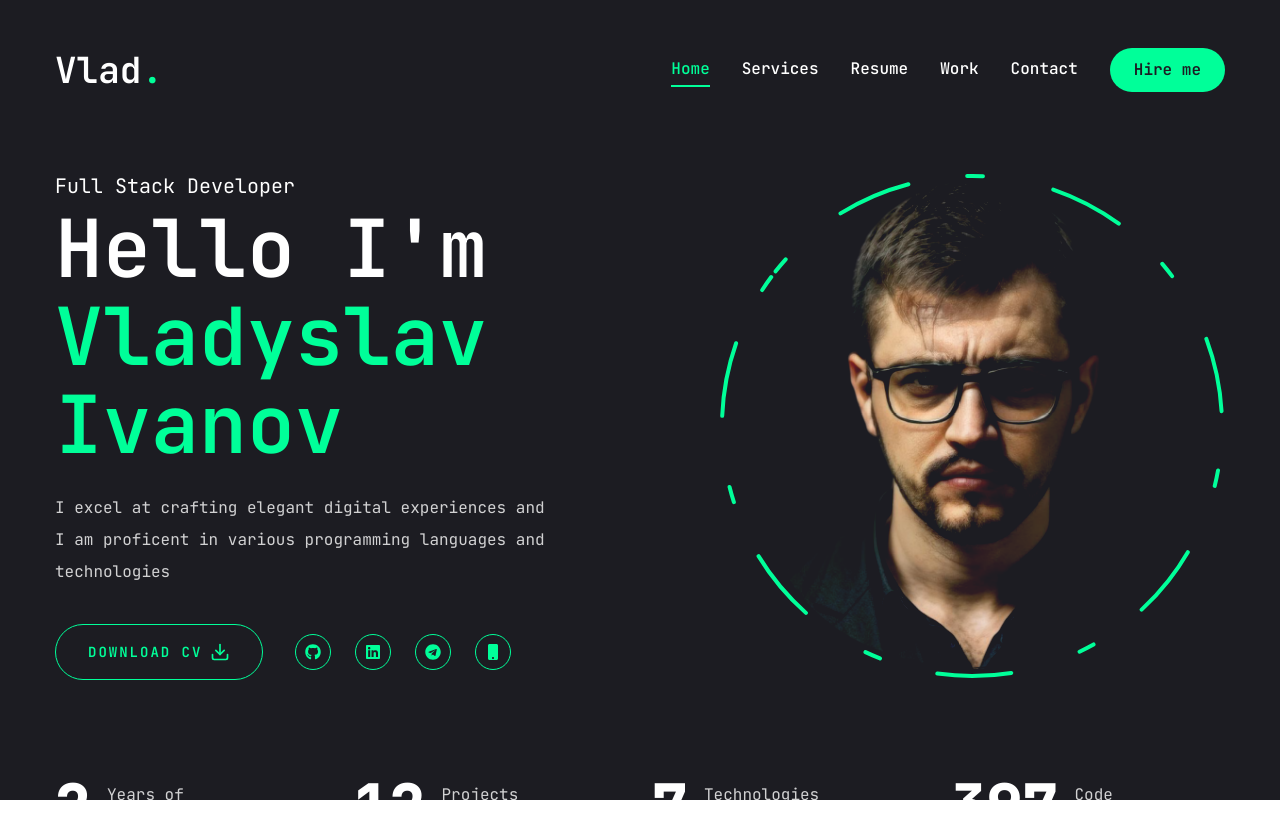
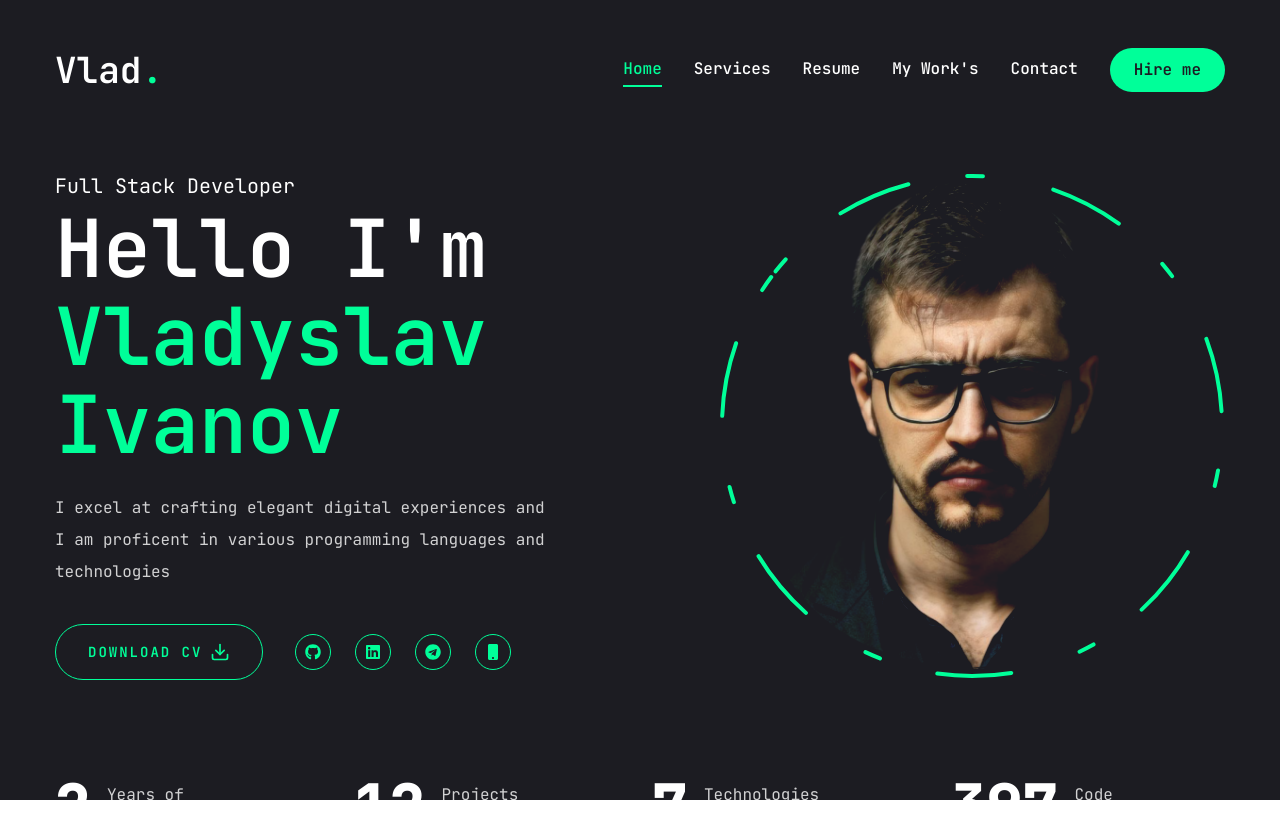
Before and after one commit to sevenlays/Personal_portfolio, a Next.js app: page / in a window 1280 px wide. Shown: the top 838 px of the page. Built offline with nearby package versions, Linux system fonts and the light colour scheme.

Commit message:
rename work to my works

```diff
--- a/components/Nav.tsx
+++ b/components/Nav.tsx
@@ -17,7 +17,7 @@ export const links = [
     path: '/resume',
   },
   {
-    name: 'work',
+    name: "my work's",
     path: '/work',
   },
   {
```
